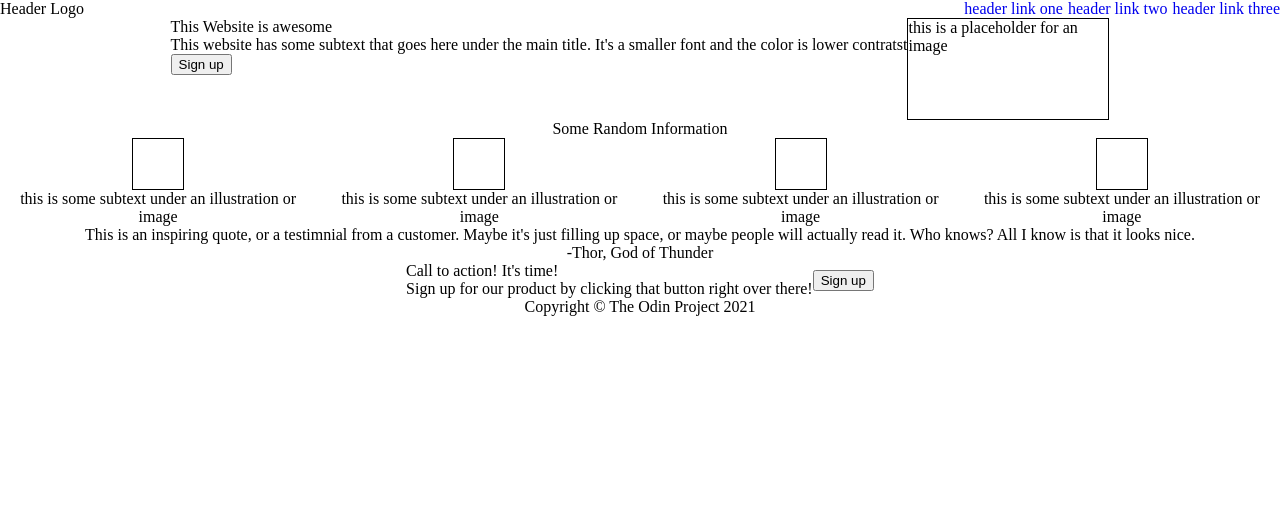
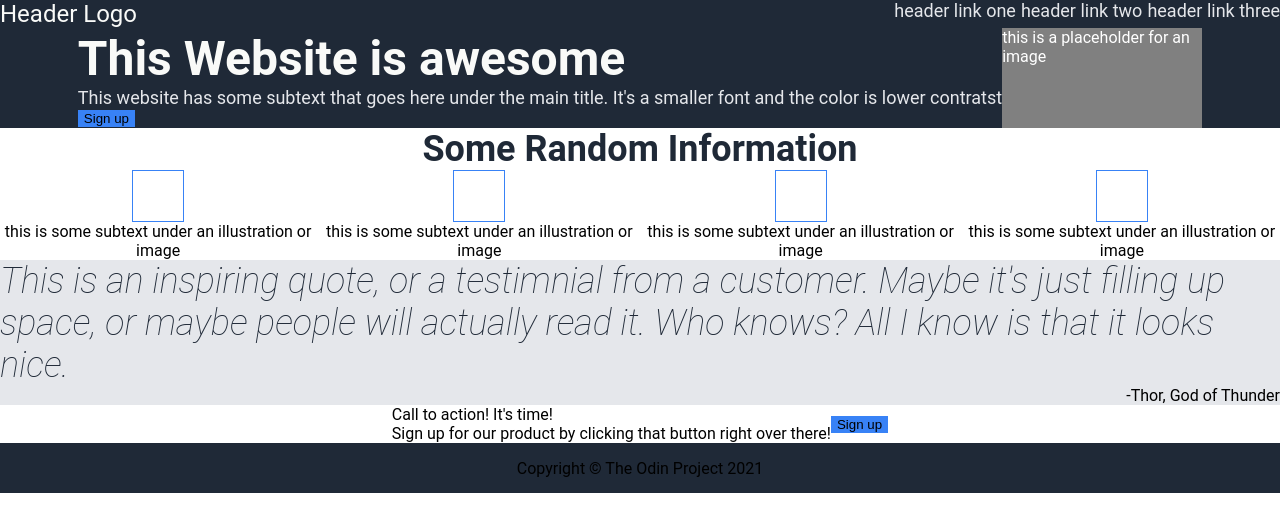
Before and after one commit to hayaman3/LandingPageTemplate, a plain HTML site: page index.html in a window 1280 px wide. Drawn offline with Linux system fonts and the light colour scheme.

Commit message:
Finished index.html with same units and color of sample

```diff
--- a/style.css
+++ b/style.css
@@ -1,17 +1,26 @@
 body{
-    padding:0;
     margin:0;
     display:flex;
     flex-direction: column;
+    font-family: 'Roboto', arial;
+    height:100vh;
 }
 .top{
     display:flex;
     flex-direction: column;
+    color:white;
+    background-color: #1F2937;
+
 }
 .header{
     display:flex;
     justify-content: space-between;
 }
+.header-logo{
+    font-size: 24px;
+    color:#F9FaF8;
+}
+
 ul{
     display:flex;
     gap:5px;
@@ -22,16 +31,32 @@ ul{
 }
 a{
     text-decoration:none;
+    font-size: 18px;
+    color:#E5E7EB;
 }
 .hero{
     display:flex;
     justify-content:center;
+    align-items: center;
+}
+.hero-text-1{
+    font-size: 48px;
+    font-weight:bolder;
+    color:#F9FAF8;
+}
+.hero-text-2{
+    font-size: 18px;
+    color:#E5E7EB;
 }
 
 .hero-image{
-    border: 1px solid black;
+    background-color: grey;
     width: 200px;
     height: 100px;
+}
+button{
+    background-color: #3882f6;
+    border:none;
 }
 .container{
     display:flex;
@@ -39,6 +64,11 @@ a{
     justify-content:center;
     align-items: center;
     text-align: center;
+}
+.container-text{
+    font-size: 36px;
+    font-weight: bolder;
+    color:#1F2937
 }
 .content{
     display:flex;
@@ -56,7 +86,7 @@ a{
     padding:0;
 }
 .card-image{
-    border: 1px solid black;
+    border: 1px solid #3882f6;
     width: 50px;
     height: 50px;
 }
@@ -68,6 +98,16 @@ a{
     flex-direction: column;
     justify-content:center;
     align-items: center;
+    background-color:#e5e7eb;
+}
+.quote-text{
+    font-size: 36px;
+    font-weight: lighter;
+    font-style: italic;
+    color:#1F2937
+}
+.quote-credit{
+    align-self: flex-end;
 }
 .sign-up{
     display:flex;
@@ -75,8 +115,14 @@ a{
     align-items: center;
 }
 .footer{
+    min-height: 50px;
     display:flex;
     justify-content:center;
     align-items: center;
     flex:0;
+    background-color: #1F2937;
 }
+.footers{
+    margin-top:auto;
+    text-align:center;
+}
```
